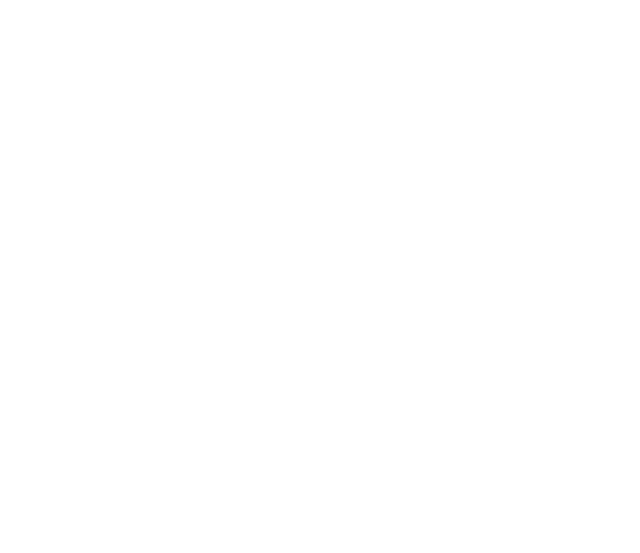
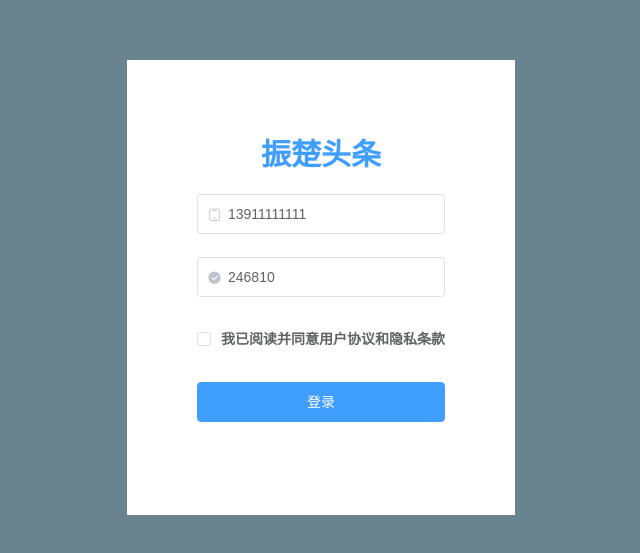
Before and after one commit to huzhenchu/toutaio-project, a Vue app: page /#/login in a window 1280 px wide. Shown: the part 113-666 px from the top of the page, without its empty margins (319-959 px from the left). Built offline with nearby package versions, Linux system fonts and the light colour scheme.

Commit message:
login页面的创建完成

```diff
--- a/src/App.vue
+++ b/src/App.vue
@@ -11,4 +11,5 @@
 </script>
 
 <style lang="less">
+
 </style>
--- a/src/api/request.js
+++ b/src/api/request.js
@@ -2,7 +2,7 @@
 
 // 创建一个axios 实例对象  2.
 const http = axios.create({
-  baseURL: 'http://ttapi.research.itcast.cn/'
+  baseURL: 'http://ttapi.research.itcast.cn'
 
 })
 
--- a/src/main.js
+++ b/src/main.js
@@ -4,7 +4,7 @@
 import store from './store'
 import ElementUI from 'element-ui'
 import 'element-ui/lib/theme-chalk/index.css'
-import http from '@/api/request'
+import http from './api/request'
 
 // 引入全局样式
 import "@/styles/index.less"
@@ -12,7 +12,7 @@
 Vue.use(ElementUI)
 
 Vue.config.productionTip = false
-Vue.config.http = http
+Vue.prototype.$http = http
 
 new Vue({
   router,
--- a/src/views/login/login.vue
+++ b/src/views/login/login.vue
@@ -1,18 +1,101 @@
 <template>
 <div class="login-container">
+  <el-form ref="form" :model="user" class="login-from">
+    <div class="login-title">振楚头条</div>
+    <el-form-item>
+      <el-input prefix-icon="el-icon-mobile" v-model="user.mobile" placeholder="请输入手机号"></el-input>
+    </el-form-item>
+
+    <el-form-item>
+      <el-input prefix-icon="el-icon-success" v-model="user.code" placeholder="请输入验证码"></el-input>
+    </el-form-item>
+
+    <el-form-item>
+      <el-checkbox v-model="checked" style="font-weight:bold;">我已阅读并同意用户协议和隐私条款</el-checkbox>
+    </el-form-item>
+
+    <el-form-item>
+      <el-button type="primary" :loading="loginLoading" @click="btnLogin" class="loginBtn">登录</el-button>
+    </el-form-item>
+  </el-form>
 
 </div>
 </template>
 
 <script>
+// import request from '../../api/request'
+import {
+  log
+} from "util";
 export default {
   name: "LoginIndex",
   data() {
-    return {};
+    return {
+      user: {
+        mobile: "13911111111",
+        code: "246810"
+      },
+      checked: false, //是否同意协议的状态
+      loginLoading: false
+    };
   },
-  methods: {}
+  methods: {
+    btnLogin() {
+      const user = this.user;
+      this.loginLoading = true
+      this.$http({
+          method: "POST",
+          url: "/mp/v1_0/authorizations",
+          data: user
+        })
+        .then(res => {
+          console.log(res);
+
+          this.$message({
+            message: "登录成功",
+            type: "success"
+          });
+          this.loginLoading = false
+        })
+        .catch(err => {
+          this.$message.error('登录失败,手机号或验证码失败');
+          this.loginLoading = false
+        });
+      // this.$router.push('/home')
+    }
+  }
 };
 </script>
 
 <style lang="less" scoped>
+.login-container {
+  position: fixed;
+  left: 0;
+  top: 0;
+  right: 0;
+  bottom: 0;
+  display: flex;
+  justify-content: center;
+  align-items: center;
+  background-color: rgb(106, 132, 143);
+
+  .login-from {
+    background-color: #fff;
+    padding: 70px;
+    min-width: 300px;
+    box-sizing: border-box;
+
+    .login-title {
+      text-align: center;
+      color: #409eff;
+      font-size: 30px;
+      font-weight: 900;
+      margin-bottom: 20px;
+    }
+
+    .loginBtn {
+      width: 100%;
+    }
+  }
+}
 </style>
```
